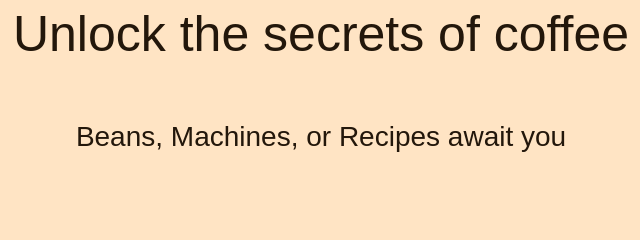
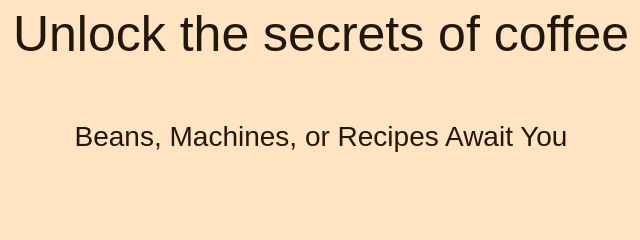
Before and after one commit to ebayyeh/CoffeeAcademy, a plain HTML site: page index.html in a window 1280 px wide. Shown: the part 1000-1240 px from the top of the page, 319-959 px from the left. Drawn offline with nearby package versions, Linux system fonts and the light colour scheme.

Commit message:
index.html

```diff
--- a/index.html
+++ b/index.html
@@ -222,7 +222,7 @@
       <h1>Unlock the secrets of coffee</h1>
       <br>
       <br>
-      <h3>Beans, Machines, or Recipes await you</h3>
+      <h3>Beans, Machines, or Recipes Await You</h3>
     </div>
     <br>
     <br>
```
